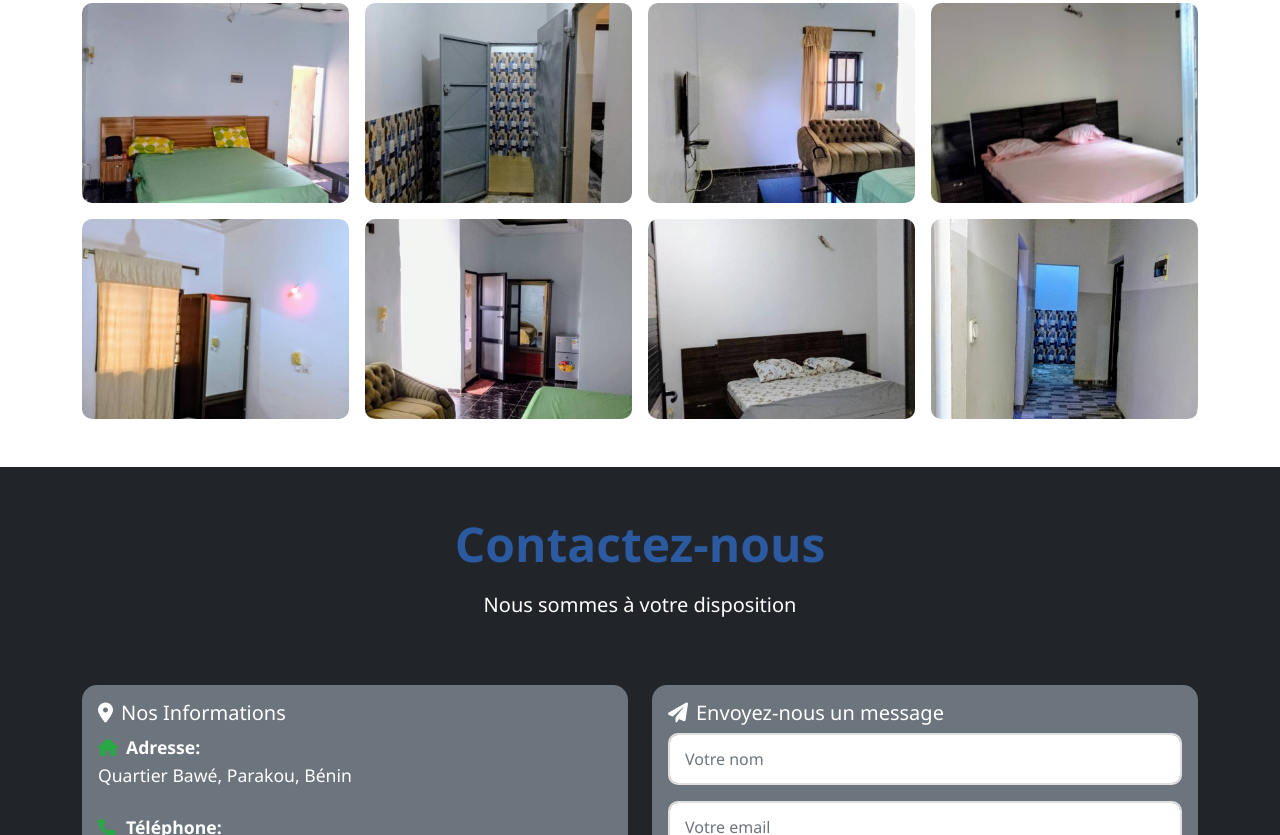
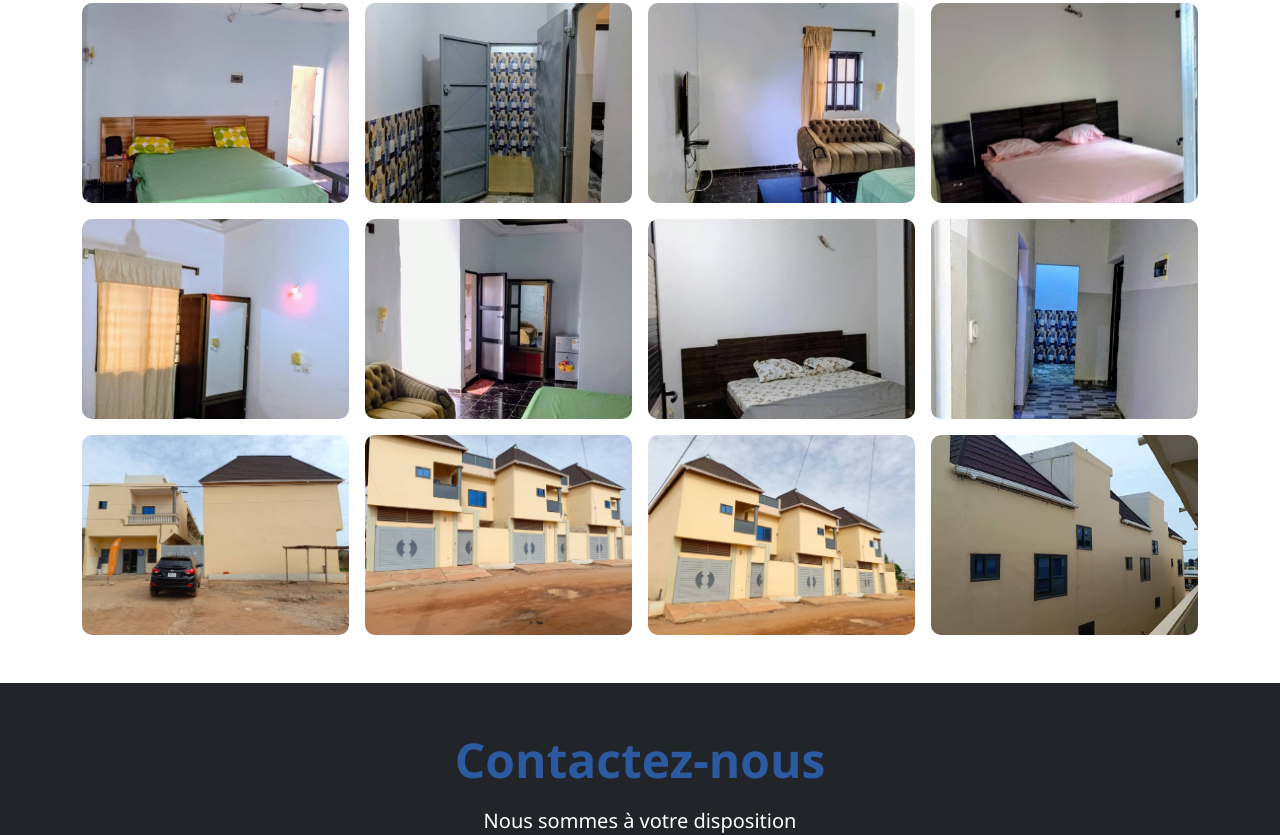
Before and after one commit to kaisein07/BAWE, a plain HTML site: page index.html in a window 1280 px wide. Shown: the part 2765-3600 px from the top of the page. Drawn offline with nearby package versions, Linux system fonts and the light colour scheme.

Commit message:
mise à jour code bawé

```diff
--- a/index.html
+++ b/index.html
@@ -281,6 +281,27 @@
                         <img src="attached_assets/picture12_1753646596086.jpg" class="img-fluid rounded shadow-sm" alt="Salon" data-bs-toggle="modal" data-bs-target="#galleryModal" onclick="showImage(this.src)">
                     </div>
                 </div>
+
+                <div class="col-lg-3 col-md-4 col-sm-6">
+                    <div class="gallery-item">
+                        <img src="attached_assets/picture20.jpg" class="img-fluid rounded shadow-sm" alt="Salon" data-bs-toggle="modal" data-bs-target="#galleryModal" onclick="showImage(this.src)">
+                    </div>
+                </div>
+                <div class="col-lg-3 col-md-4 col-sm-6">
+                    <div class="gallery-item">
+                        <img src="attached_assets/picture22.jpg" class="img-fluid rounded shadow-sm" alt="Salon" data-bs-toggle="modal" data-bs-target="#galleryModal" onclick="showImage(this.src)">
+                    </div>
+                </div>
+                <div class="col-lg-3 col-md-4 col-sm-6">
+                    <div class="gallery-item">
+                        <img src="attached_assets/picture23.jpg" class="img-fluid rounded shadow-sm" alt="Salon" data-bs-toggle="modal" data-bs-target="#galleryModal" onclick="showImage(this.src)">
+                    </div>
+                </div>
+                <div class="col-lg-3 col-md-4 col-sm-6">
+                    <div class="gallery-item">
+                        <img src="attached_assets/picture28.jpg" class="img-fluid rounded shadow-sm" alt="Salon" data-bs-toggle="modal" data-bs-target="#galleryModal" onclick="showImage(this.src)">
+                    </div>
+                </div>
             </div>
         </div>
     </section>
```
Also changed, not shown: attached_assets/picture20.jpg (added), attached_assets/picture22.jpg (added), attached_assets/picture23.jpg (added), attached_assets/picture28.jpg (added).
